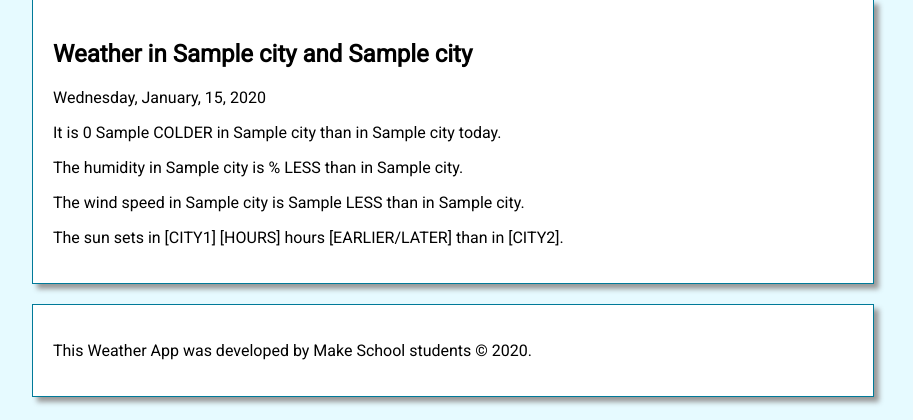
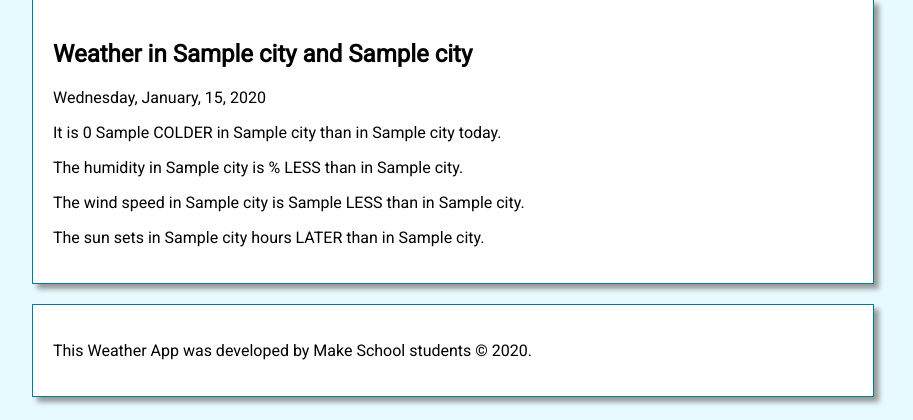
Before and after one commit to Joshkaki00/Homework-4-Assignment, a Flask app: template templates/comparison_results.html in a window 1280 px wide. Shown: the part 90-510 px from the top of the page, without its empty margins (208-1121 px from the left). Run offline with Flask 3, Linux system fonts and the light colour scheme; the template is opened without the code that fills it: most values are stand-ins (such as "Sample title", 1, 10 or a date in 2020).

Commit message:
updated app

```diff
--- a/templates/comparison_results.html
+++ b/templates/comparison_results.html
@@ -39,7 +39,14 @@
     </p>
 
     <p>
-        The sun sets in [CITY1] [HOURS] hours [EARLIER/LATER] than in [CITY2].
+        The sun sets in {{ city1_info.city }}
+        {{ abs(city1_info.sunset - city2_info.sunset).total_seconds() / 3600 | round(2) }} hours
+        {% if city1_info.sunset < city2_info.sunset %}
+            EARLIER
+        {% else %}
+            LATER
+        {% endif %}
+        than in {{ city2_info.city }}.
     </p>
 
 </section>
```
